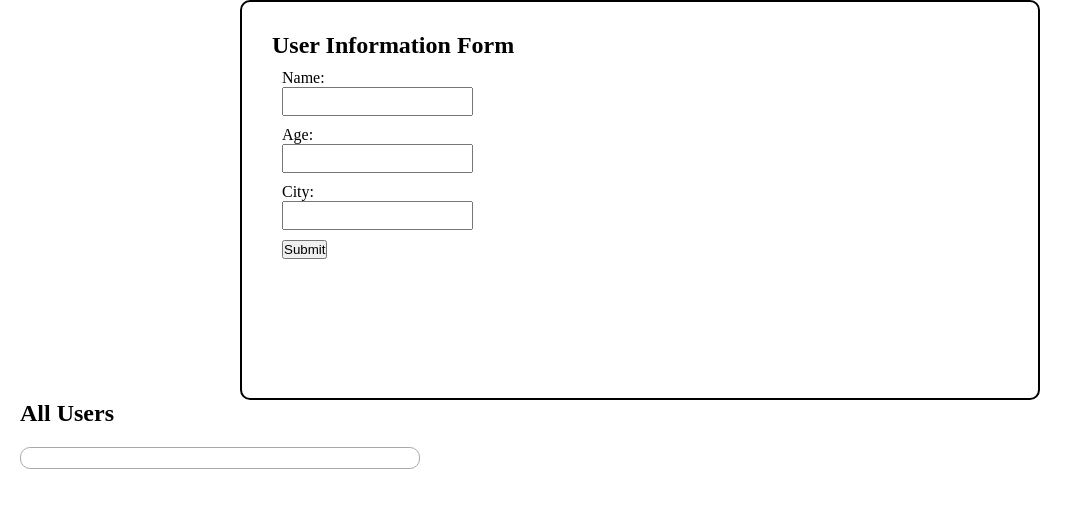
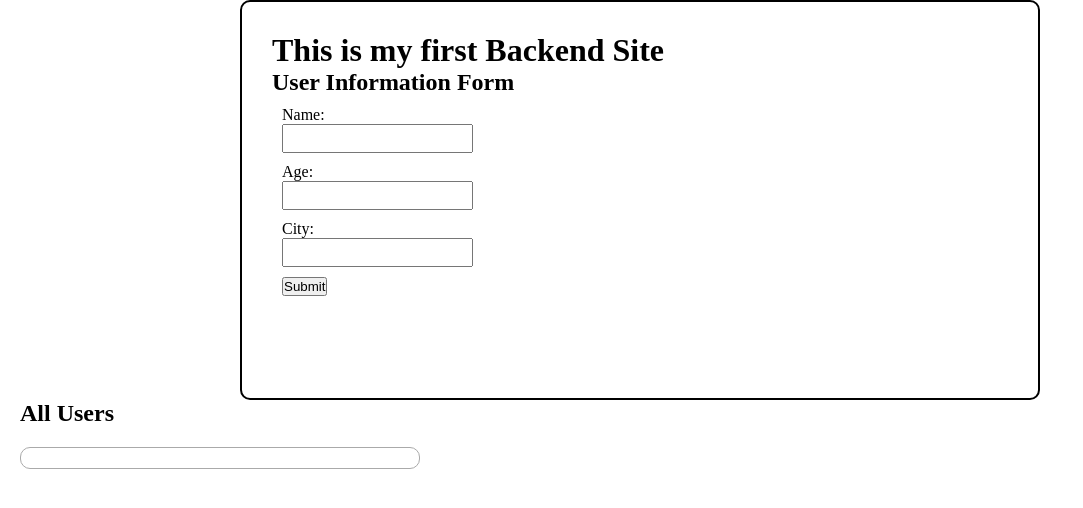
Before and after one commit to Balram-06-04/CollectData, a website: page index.html in a window 1280 px wide. Shown: the whole page, without its empty margins (0-1083 px from the left). Drawn offline with Linux system fonts and the light colour scheme; no server answers.

Commit message:
index.html update

```diff
--- a/index.html
+++ b/index.html
@@ -48,6 +48,7 @@
 <body>
     <div class="container">
         <div class="getInput">
+            <h1>This is my first Backend Site</h1>
             <h2>User Information Form</h2>
             <form id="userForm">
                 <label for="name">Name:</label>
```
